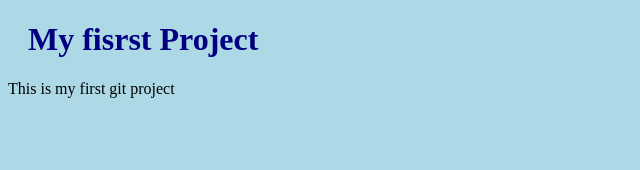
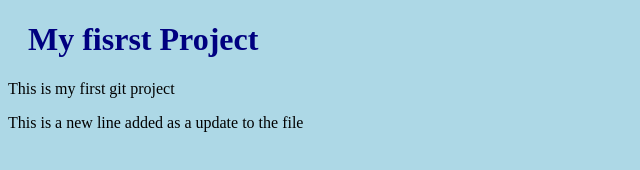
Before and after one commit to kjnjnj/Project, a plain HTML site: page index.html in a window 1280 px wide. Shown: the whole page, without its empty margins (0-640 px from the left). Drawn offline with Linux system fonts and the light colour scheme.

Commit message:
Updated index.html with a new line

```diff
--- a/index.html
+++ b/index.html
@@ -7,5 +7,6 @@
 	<body>
 		<h1>My fisrst Project</h1>
 		<p>This is my first git project</p>
+		<p>This is a new line added as a update to the file</p>
 	</body>
 </html>
```
